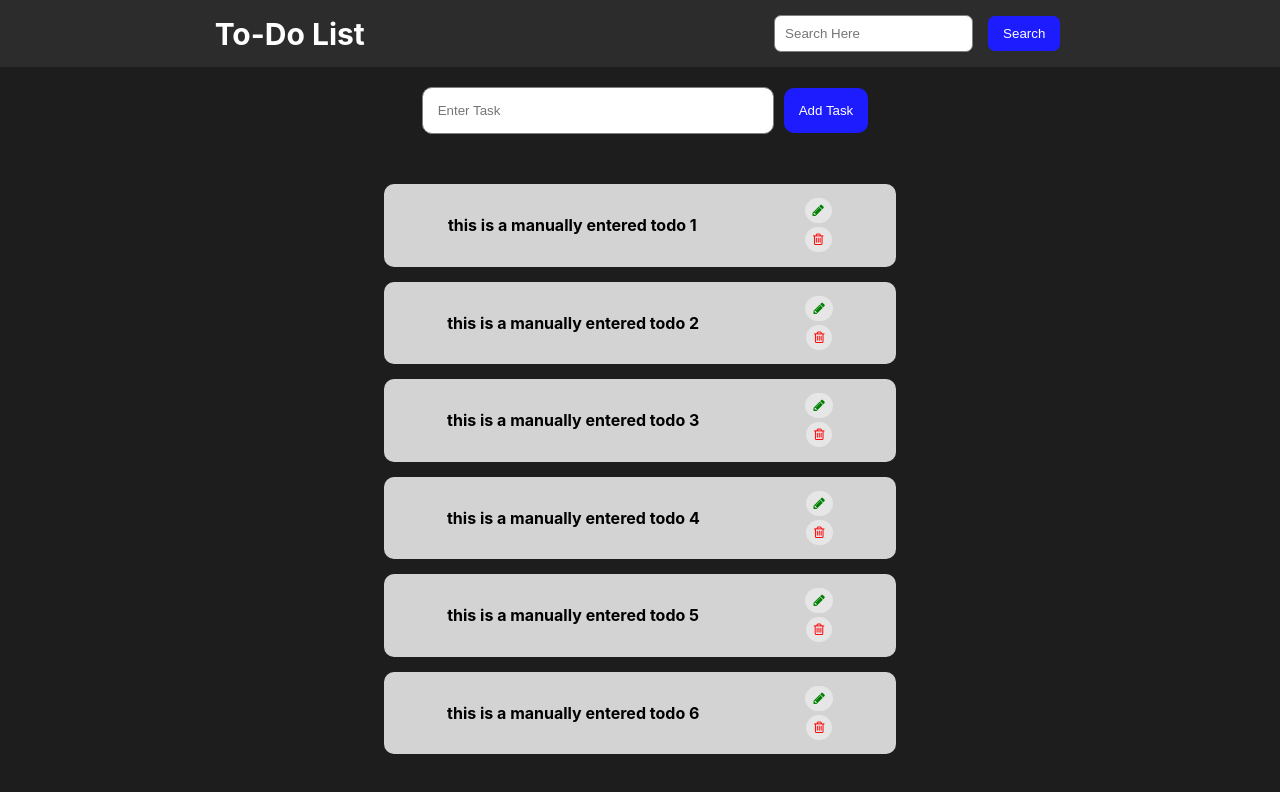
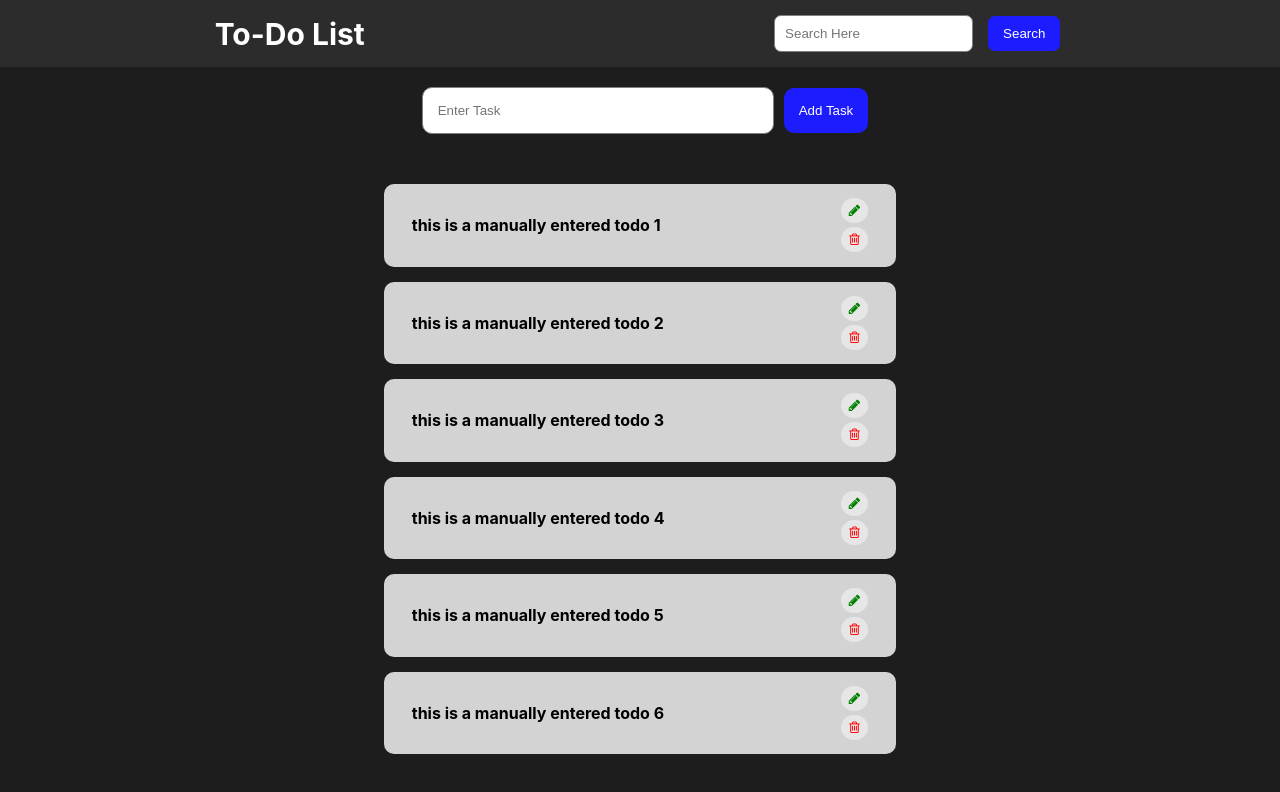
Before and after one commit to muteenk/To-Do-List-React, a React (Create React App) app: page / in a window 1280 px wide. Shown: the top 792 px of the page. Built offline with nearby package versions, Linux system fonts and the light colour scheme.

Commit message:
Improved todo design

```diff
--- a/src/App.css
+++ b/src/App.css
@@ -95,6 +95,11 @@ nav .search button:hover{
   box-sizing: border-box;
 }
 
+.todo-panel .todo h4{
+  width: 80%;
+  box-sizing: border-box;
+}
+
 .todo-panel .todo h3{
   color: red;
 }
```
